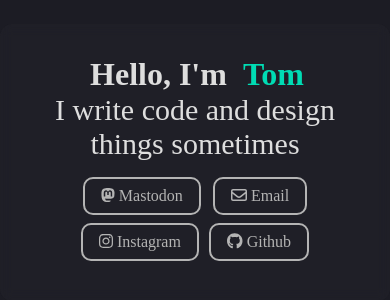
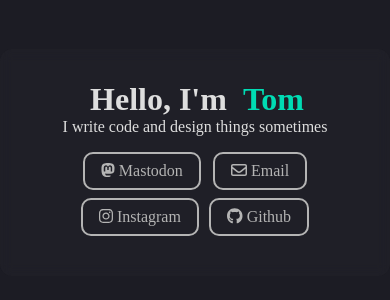
Before and after one commit to t-browne/tbrowne.github.io, a Next.js app: page / in a window 390 px wide. Shown: the part 260-560 px from the top of the page. Built offline with nearby package versions, Linux system fonts and the light colour scheme; a web font is replaced by a local one.

Commit message:
More media queries
I refuse to name my commits properly

```diff
--- a/styles/Home.module.css
+++ b/styles/Home.module.css
@@ -63,7 +63,7 @@
 
 .smallText {
   text-align: center;
-  font-size: 30px;
+  font-size: 32px;
 }
 .buttonContainer {
   height: fit-content;
@@ -106,11 +106,17 @@
   .greenText {
     text-align: center;
   }
+  .smallText {
+    font-size: 24px;
+  }
 }
 
 @media (max-width: 625px) {
   .largeText {
     font-size: 40px;
+  }
+  .smallText {
+    font-size: 16px;
   }
 }
 
```
